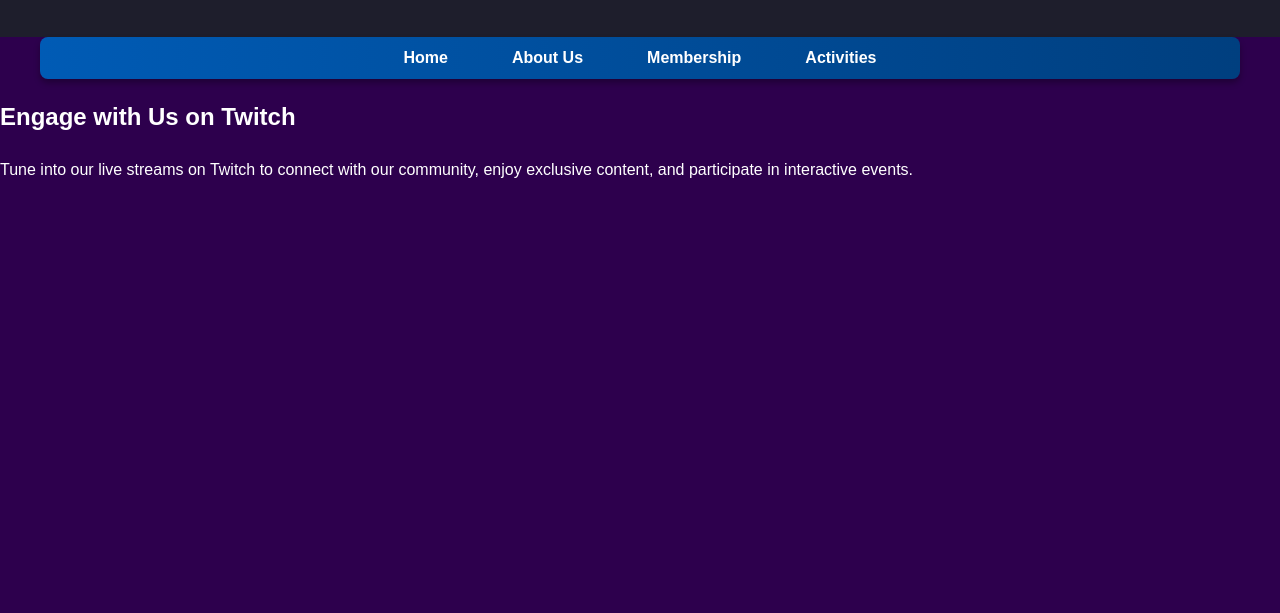
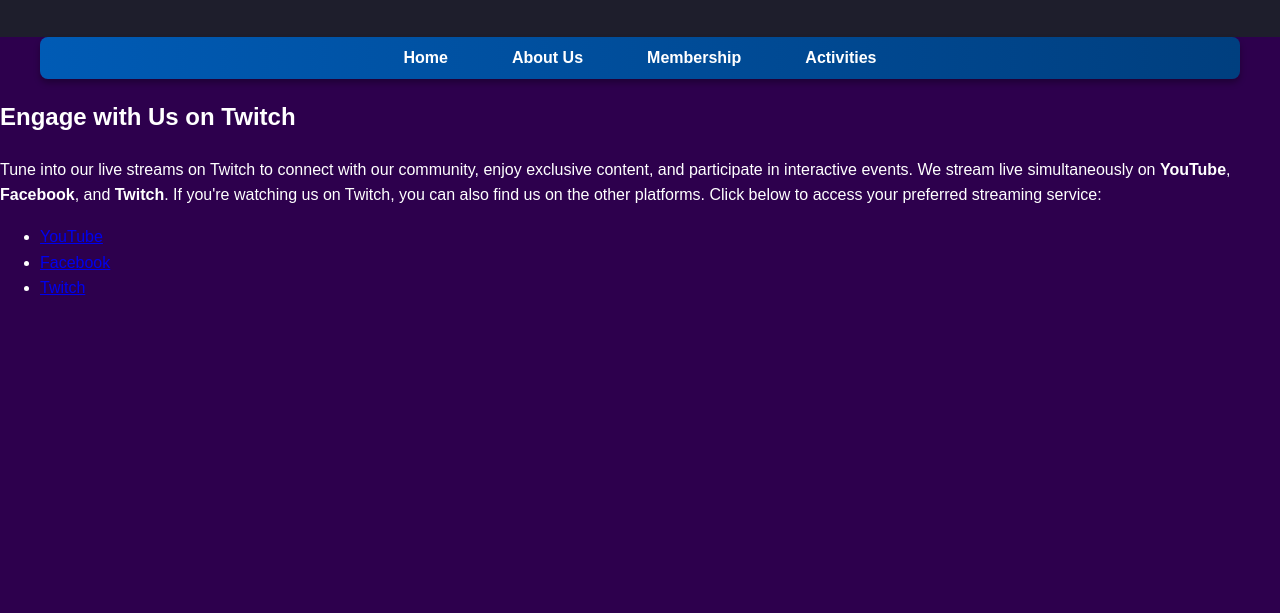
Before and after one commit to asanchezjr0131/PQTtest, a plain HTML site: page activities.html in a window 1280 px wide. Shown: the part 187-800 px from the top of the page. Drawn offline with Linux system fonts and the light colour scheme; a script that the page names is missing.

Commit message:
Update activities.html

```diff
--- a/activities.html
+++ b/activities.html
@@ -40,8 +40,15 @@
             <h2>Engage with Us on Twitch</h2>
             <p>
                 Tune into our live streams on Twitch to connect with our community, enjoy exclusive content,
-                and participate in interactive events.
+                and participate in interactive events. We stream live simultaneously on <strong>YouTube</strong>,
+                <strong>Facebook</strong>, and <strong>Twitch</strong>. If you're watching us on Twitch, you can also
+                find us on the other platforms. Click below to access your preferred streaming service:
             </p>
+            <ul>
+                <li><a href="https://www.youtube.com/channel/UC7RdiQLtOQKReW4j_YIAJyg" target="_blank">YouTube</a></li>
+                <li><a href="https://www.facebook.com/profile.php?id=61558175799327" target="_blank">Facebook</a></li>
+                <li><a href="https://www.twitch.tv/pixelquesttrade" target="_blank">Twitch</a></li>
+            </ul>
             <!-- Add a placeholder for the Twitch embed -->
             <div id="twitch-embed" style="height: 480px; width: 100%;"></div>
             <!-- Load the Twitch embed script -->
```
